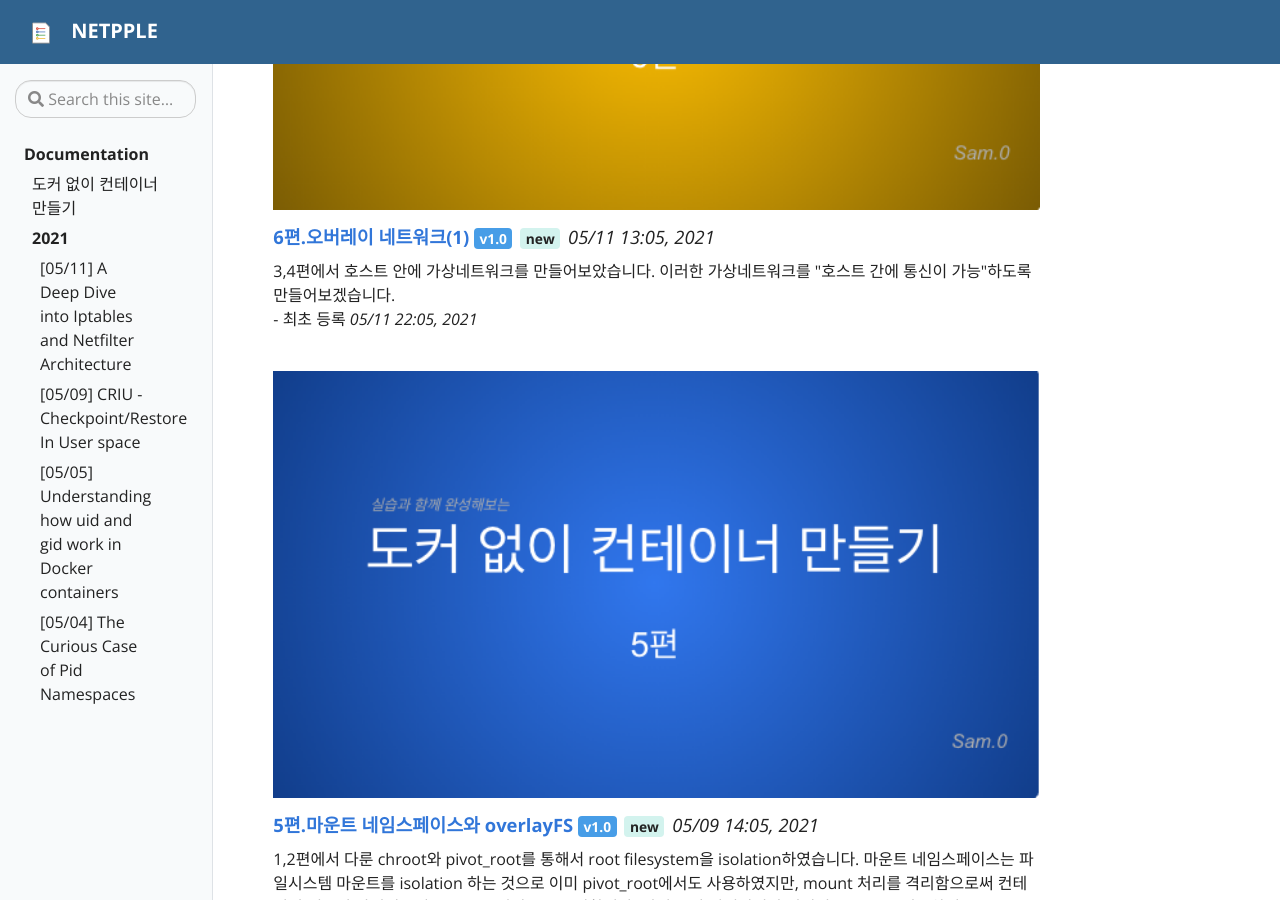
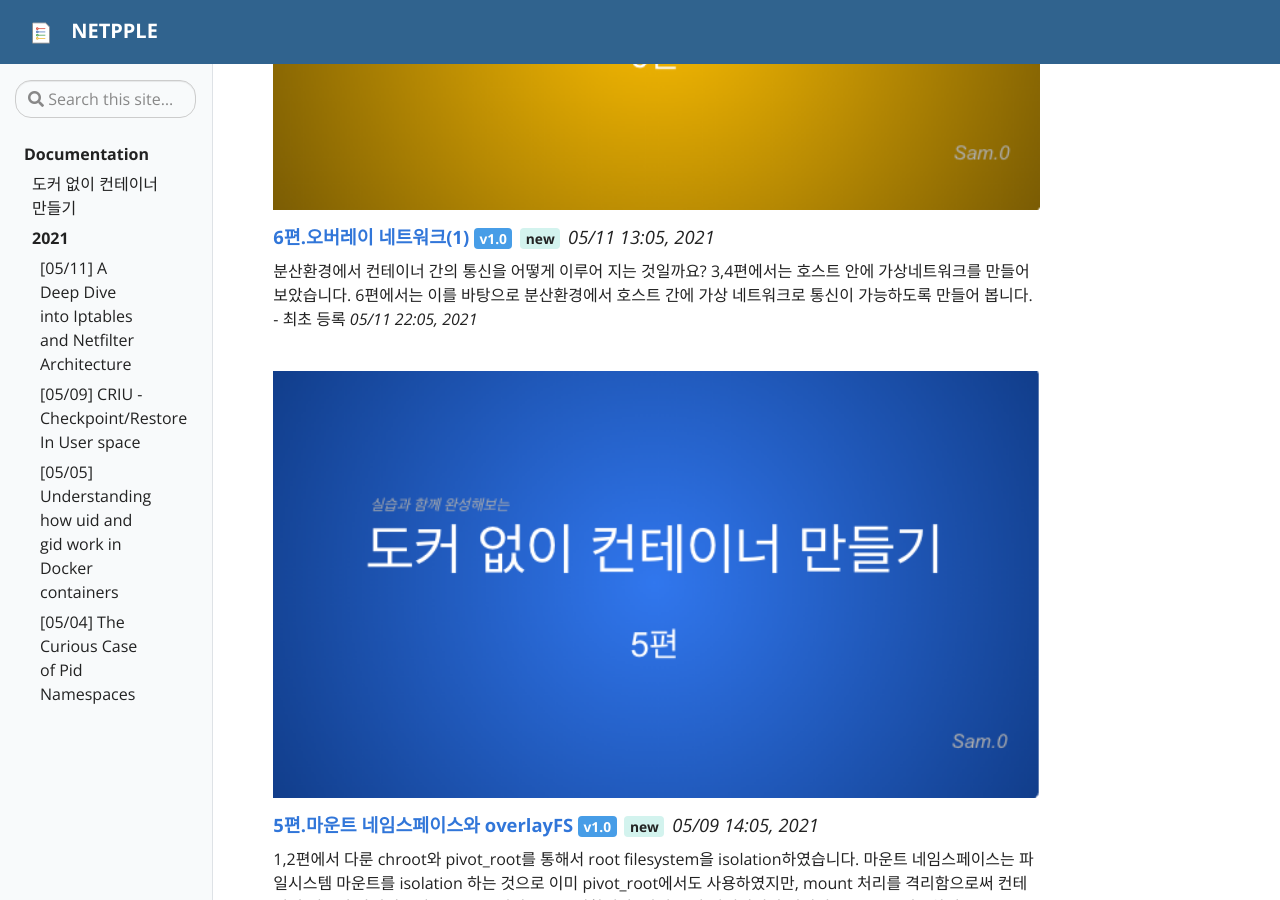
Before and after one commit to netpple/netpple.github.io, a Jekyll site: the page built from pages/index.md, in a window 1280 px wide and 900 px high, scrolled down 866 px. Built offline with Jekyll 4.4.1, drawn with Linux system fonts in a browser that asks for light colours.

Commit message:
Update overlay-network-1.md

```diff
--- a/_docs/make-container-without-docker/overlay-network-1.md
+++ b/_docs/make-container-without-docker/overlay-network-1.md
@@ -2,7 +2,7 @@
 title: 6편.오버레이 네트워크(1)
 version: v1.0
 label: 도커 없이 컨테이너 만들기
-description: 3,4편에서 호스트 안에 가상네트워크를 만들어보았습니다. 이러한 가상네트워크를 "호스트 간에 통신이 가능"하도록 만들어보겠습니다.
+description: 분산환경에서 컨테이너 간의 통신을 어떻게 이루어 지는 것일까요? 3,4편에서는 호스트 안에 가상네트워크를 만들어보았습니다. 6편에서는 이를 바탕으로 분산환경에서 호스트 간에 가상 네트워크로 통신이 가능하도록 만들어 봅니다.
 date: 2021-05-11 22:38:00 +09:00
 comments: true
 image: https://netpple.github.io/docs/assets/img/make-container-without-docker-intro-6.png
```
